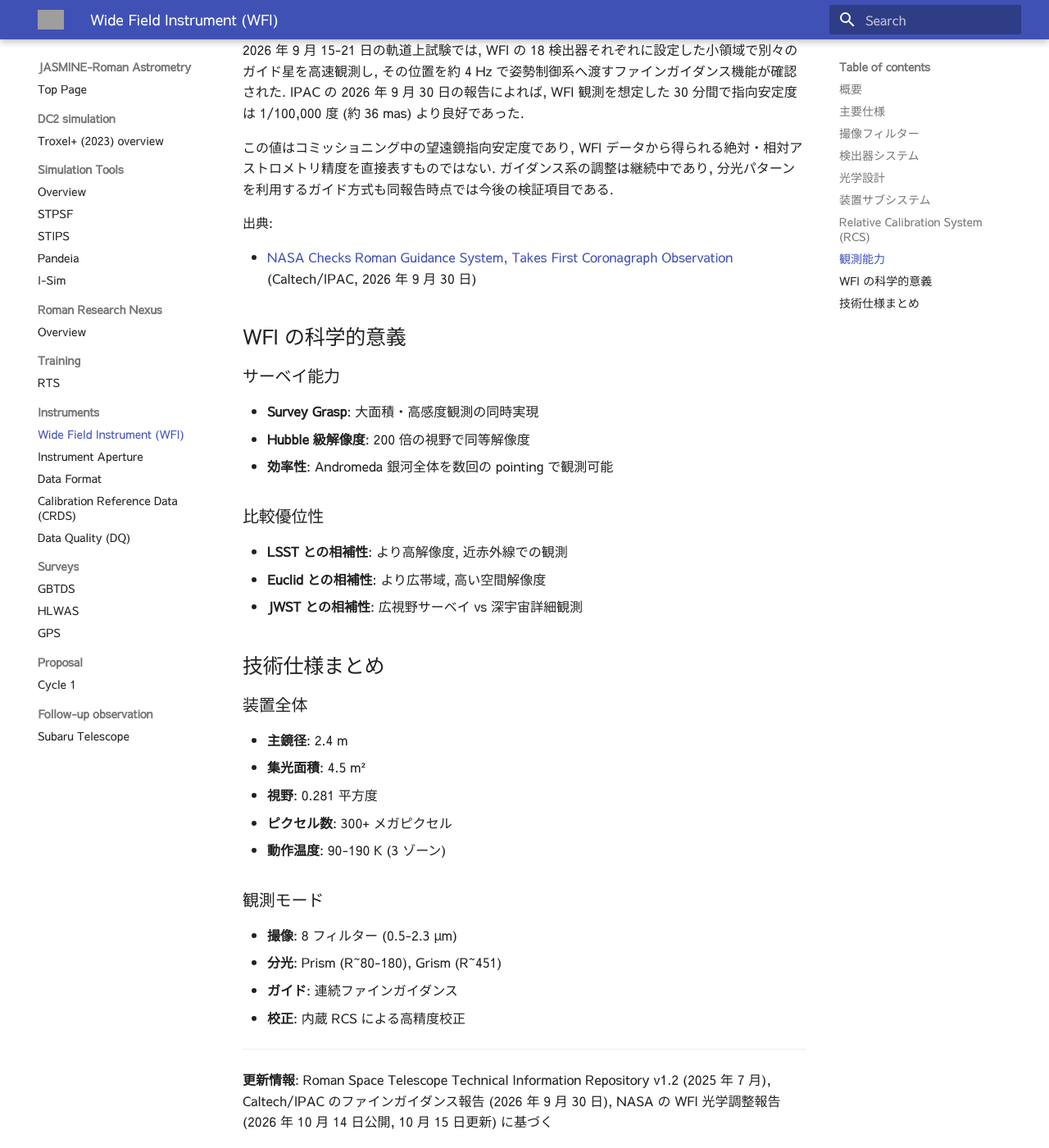
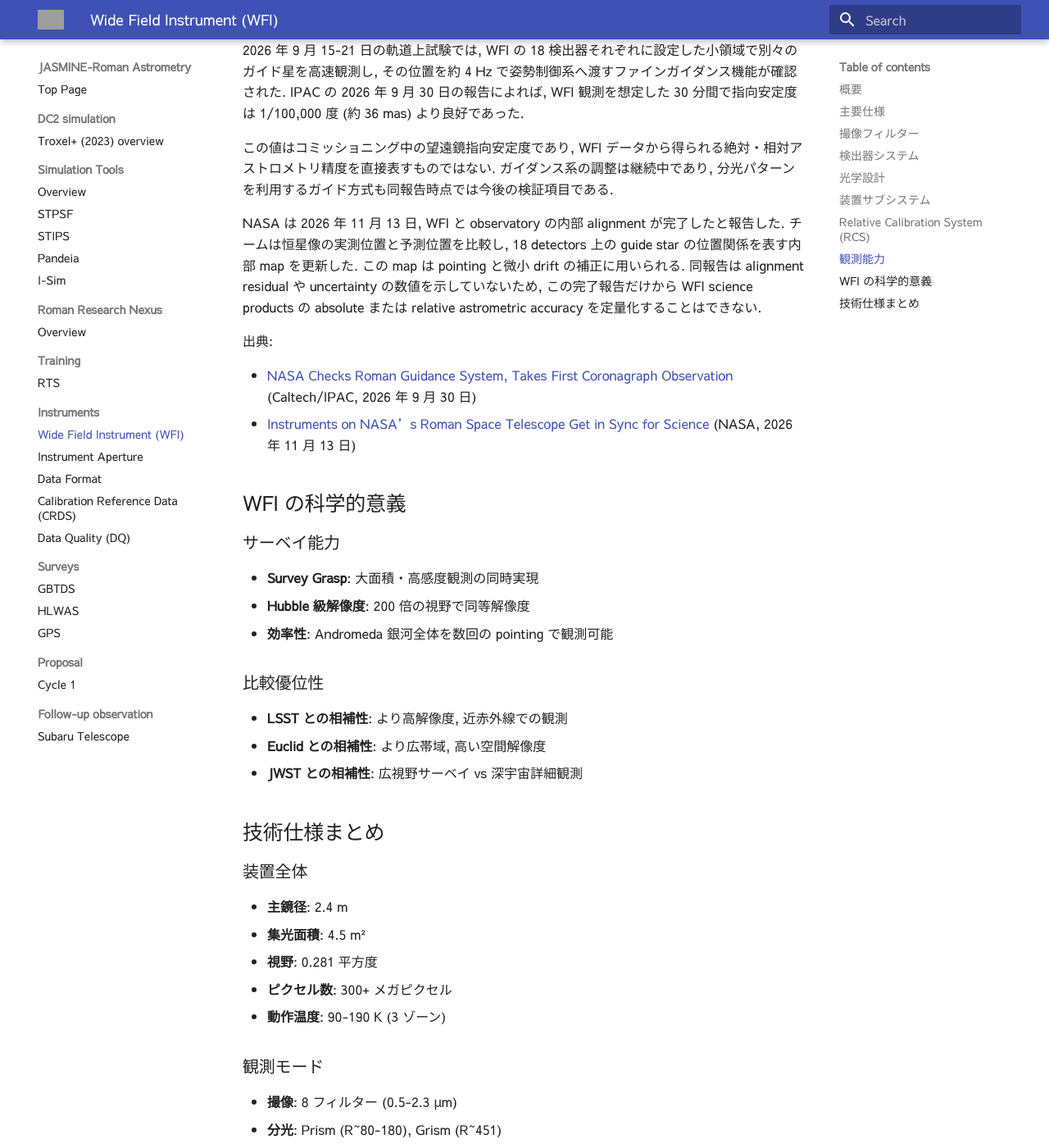
Before and after one commit to astronasutarou/jasmine-roman-astrometry, an MkDocs documentation site: the page built from docs/inst/wfi.md, in a window 1280 px wide and 1400 px high, scrolled down 5244 px. Shown: the whole window at 82% size. Built offline with MkDocs 1.6.1 and Material for MkDocs 9.7.7, drawn with Linux system fonts in a browser that asks for light colours; some of the changed text lies outside the part shown; grey boxes are pictures that could not be loaded.

Commit message:
docs: note completed WFI instrument alignment

```diff
--- a/docs/inst/wfi.md
+++ b/docs/inst/wfi.md
@@ -163,9 +163,12 @@ NASA が 2026 年 10 月 14 日に公開した報告によれば, 軌道上で
 
 この値はコミッショニング中の望遠鏡指向安定度であり, WFI データから得られる絶対・相対アストロメトリ精度を直接表すものではない. ガイダンス系の調整は継続中であり, 分光パターンを利用するガイド方式も同報告時点では今後の検証項目である.
 
+NASA は 2026 年 11 月 13 日, WFI と observatory の内部 alignment が完了したと報告した. チームは恒星像の実測位置と予測位置を比較し, 18 detectors 上の guide star の位置関係を表す内部 map を更新した. この map は pointing と微小 drift の補正に用いられる. 同報告は alignment residual や uncertainty の数値を示していないため, この完了報告だけから WFI science products の absolute または relative astrometric accuracy を定量化することはできない.
+
 出典:
 
 - [NASA Checks Roman Guidance System, Takes First Coronagraph Observation](https://roman.ipac.caltech.edu/news/nasa-checks-roman-guidance-system-takes-first-coronagraph-observation) (Caltech/IPAC, 2026 年 9 月 30 日)
+- [Instruments on NASA's Roman Space Telescope Get in Sync for Science](https://science.nasa.gov/blogs/roman/2026/11/13/instruments-on-nasas-roman-space-telescope-get-in-sync-for-science/) (NASA, 2026 年 11 月 13 日)
 
 ## WFI の科学的意義
 
@@ -196,4 +199,4 @@ NASA が 2026 年 10 月 14 日に公開した報告によれば, 軌道上で
 
 ---
 
-**更新情報**: Roman Space Telescope Technical Information Repository v1.2 (2025 年 7 月), Caltech/IPAC のファインガイダンス報告 (2026 年 9 月 30 日), NASA の WFI 光学調整報告 (2026 年 10 月 14 日公開, 10 月 15 日更新) に基づく
+**更新情報**: Roman Space Telescope Technical Information Repository v1.2 (2025 年 7 月), Caltech/IPAC のファインガイダンス報告 (2026 年 9 月 30 日), NASA の WFI 光学調整報告 (2026 年 10 月 14 日公開, 10 月 15 日更新), NASA の装置 alignment 完了報告 (2026 年 11 月 13 日) に基づく
```
